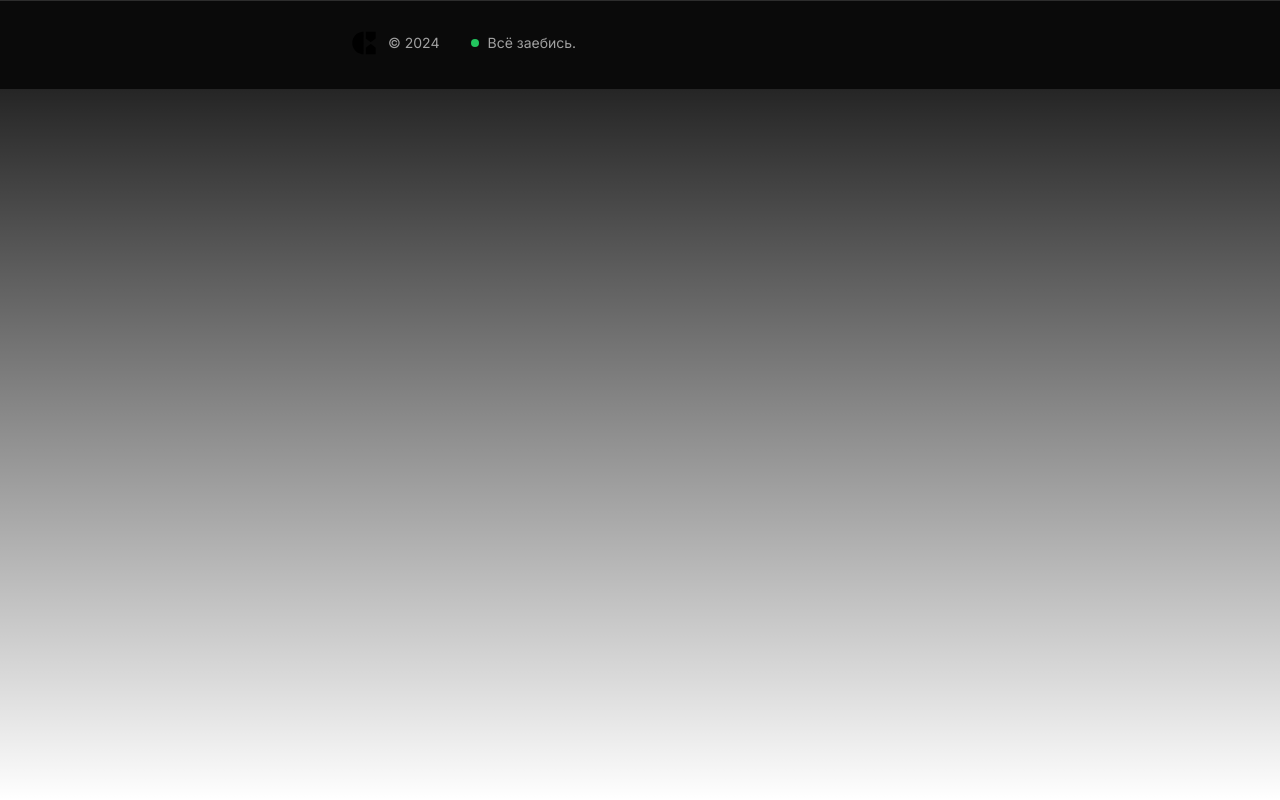
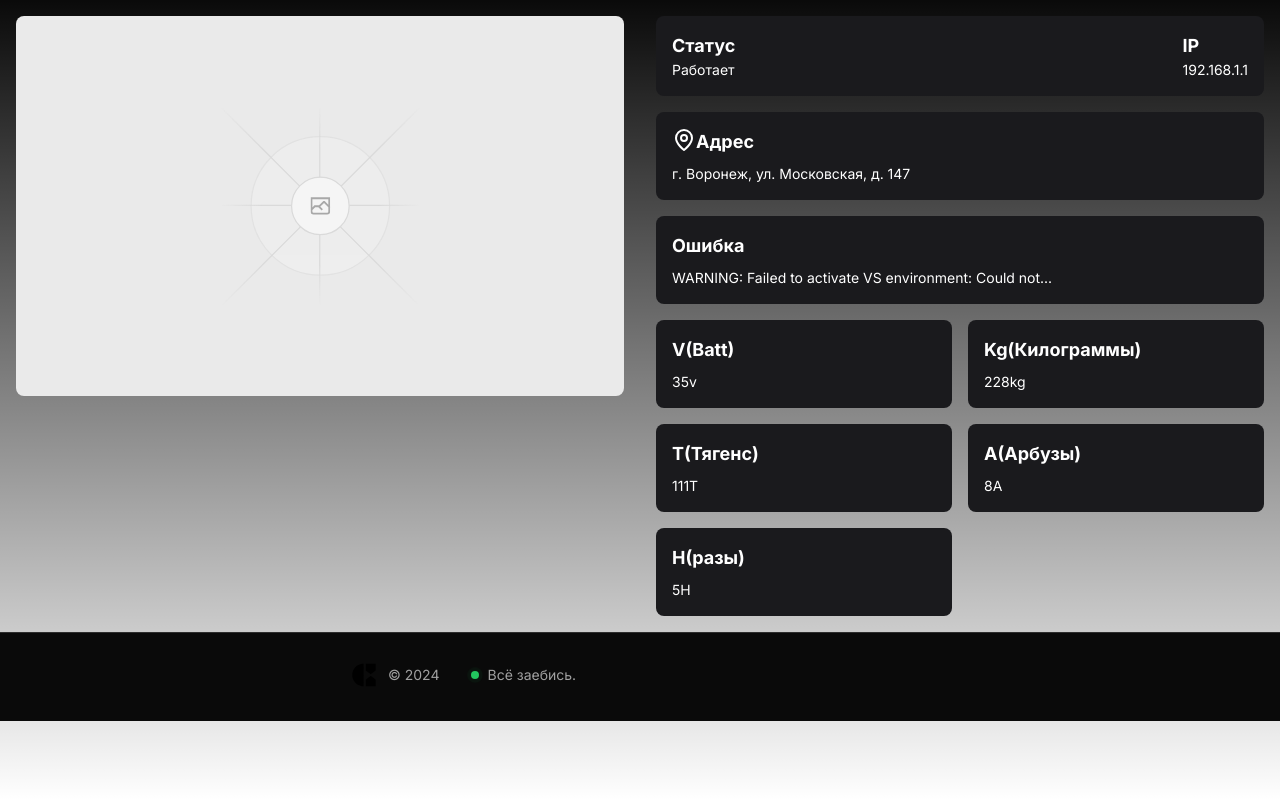
Before and after one commit to Driics/CCTV-Dashboard, a Next.js app: page /dashboard in a window 1280 px wide. Built offline with nearby package versions, Linux system fonts and the light colour scheme.

Commit message:
add camera page

```diff
--- a/src/app/dashboard/page.tsx
+++ b/src/app/dashboard/page.tsx
@@ -1,7 +1,74 @@
-export default function DashboardPage() {
+import Image from "next/image";
+import {MapPin} from "lucide-react";
+
+/**
+ * v0 by Vercel.
+ * @see https://v0.dev/t/VDLYoTKAuH7
+ * Documentation: https://v0.dev/docs#integrating-generated-code-into-your-nextjs-app
+ */
+export default function Component() {
     return (
-        <>
-
-        </>
+        <div className="flex h-full text-white">
+            <div className="flex flex-col w-1/2 p-4">
+                <Image
+                    alt="City view"
+                    className="rounded-lg"
+                    height="500"
+                    src="/placeholder.svg"
+                    style={{
+                        aspectRatio: "800/500",
+                        objectFit: "cover",
+                    }}
+                    width="800"
+                />
+            </div>
+            <div className="flex flex-col w-1/2 p-4 space-y-4">
+                <div className="flex items-center justify-between p-4 bg-[#1a1a1d] rounded-lg">
+                    <div className="flex items-center space-x-4">
+                        <div>
+                            <h2 className="text-lg font-bold">Статус</h2>
+                            <p className="text-sm">Работает</p>
+                        </div>
+                    </div>
+                    <div>
+                        <h2 className="text-lg font-bold">IP</h2>
+                        <p className="text-sm">192.168.1.1</p>
+                    </div>
+                </div>
+                <div className="p-4 bg-[#1a1a1d] rounded-lg">
+                    <div className="flex">
+                        <MapPin/>
+                        <h2 className="text-lg font-bold mb-2">Адрес</h2>
+                    </div>
+                    <p className="text-sm">г. Воронеж, ул. Московская, д. 147</p>
+                </div>
+                <div className="p-4 bg-[#1a1a1d] rounded-lg">
+                    <h2 className="text-lg font-bold mb-2">Ошибка</h2>
+                    <p className="text-sm">WARNING: Failed to activate VS environment: Could not...</p>
+                </div>
+                <div className="grid grid-cols-2 gap-4">
+                    <div className="p-4 bg-[#1a1a1d] rounded-lg">
+                        <h2 className="text-lg font-bold mb-2">V(Batt)</h2>
+                        <p className="text-sm">35v</p>
+                    </div>
+                    <div className="p-4 bg-[#1a1a1d] rounded-lg">
+                        <h2 className="text-lg font-bold mb-2">Kg(Килограммы)</h2>
+                        <p className="text-sm">228kg</p>
+                    </div>
+                    <div className="p-4 bg-[#1a1a1d] rounded-lg">
+                        <h2 className="text-lg font-bold mb-2">T(Тягенс)</h2>
+                        <p className="text-sm">111T</p>
+                    </div>
+                    <div className="p-4 bg-[#1a1a1d] rounded-lg">
+                        <h2 className="text-lg font-bold mb-2">A(Арбузы)</h2>
+                        <p className="text-sm">8A</p>
+                    </div>
+                    <div className="p-4 bg-[#1a1a1d] rounded-lg">
+                        <h2 className="text-lg font-bold mb-2">H(разы)</h2>
+                        <p className="text-sm">5H</p>
+                    </div>
+                </div>
+            </div>
+        </div>
     )
 }
```
